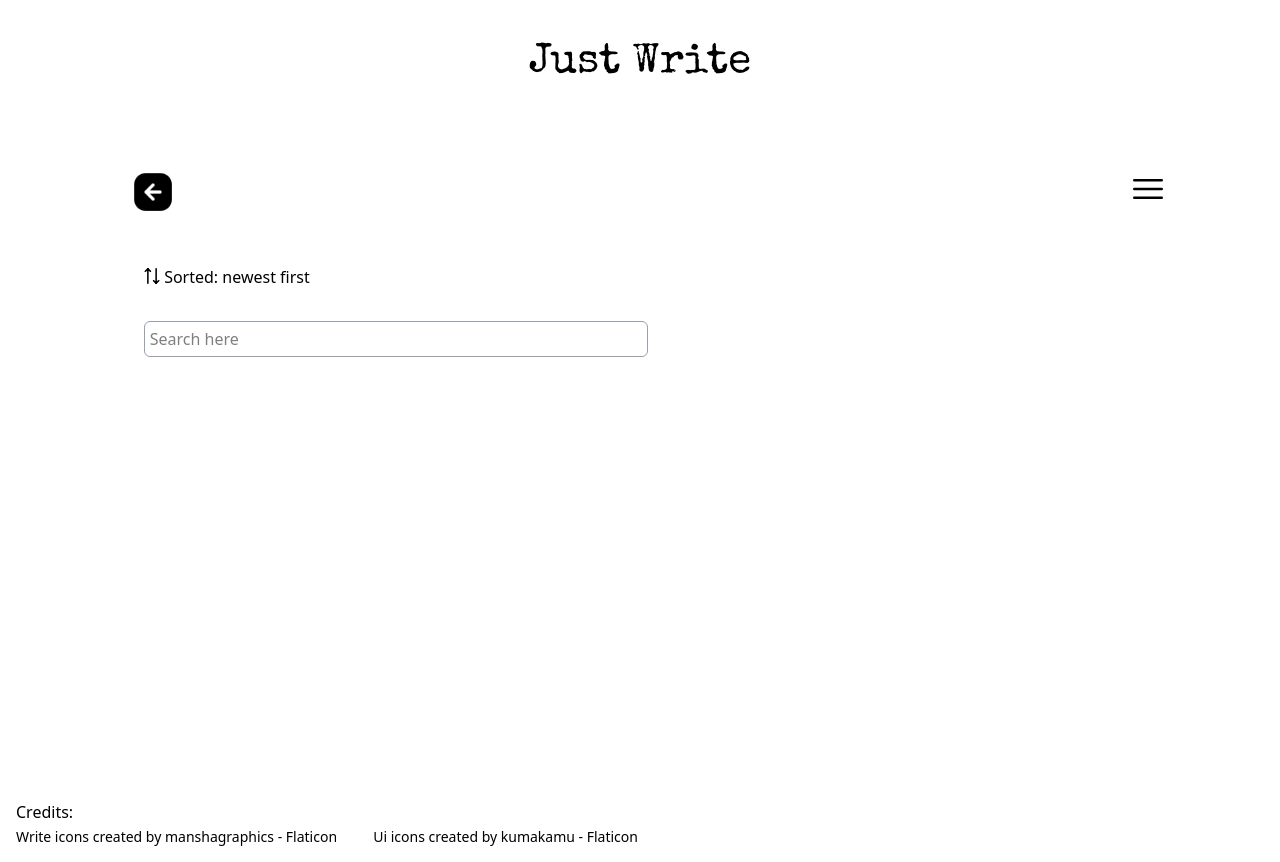
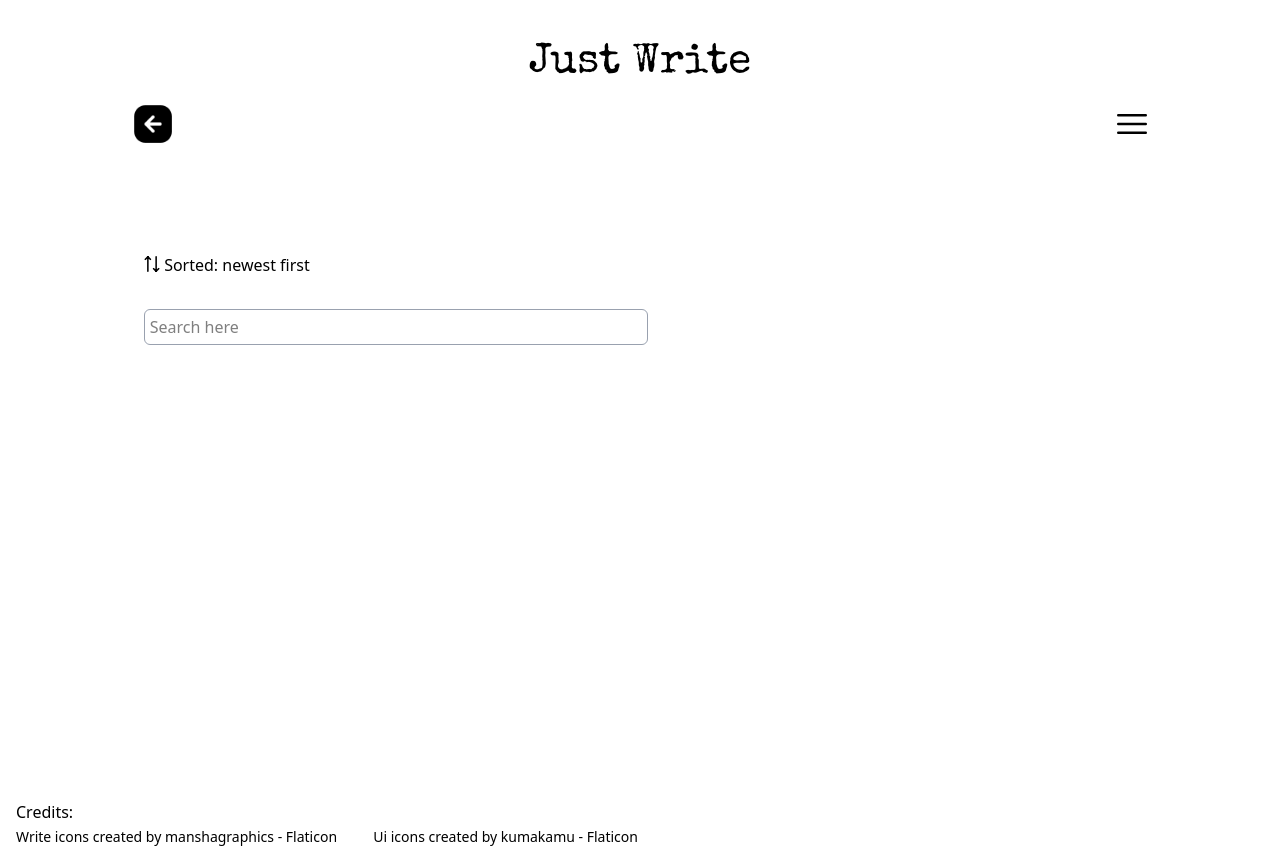
Before and after one commit to ofedchen/just-write, a Vue app: page /savedtexts in a window 1280 px wide. Built offline with nearby package versions, Linux system fonts and the light colour scheme.

Commit message:
more styling fixes: nav, font sizes

```diff
--- a/src/App.vue
+++ b/src/App.vue
@@ -11,27 +11,25 @@ const isActiveLink = (routePath) => {
 </script>
 
 <template>
+  <header class="py-8">
     <RouterLink to="/">
-    <h1 class="font-[Special_Elite] text-[42px] text-center py-8">
+      <h1 class="font-[Special_Elite] text-[42px] text-center">
         Just Write
       </h1>
     </RouterLink>
-  <nav class="flex justify-between items-center py-4 lg:py-6 px-8 h-auto">
+    <nav class="flex justify-between items-center py-2 md:pb-12 px-8 h-auto -mt-5">
       <RouterLink to="/" v-show="!isActiveLink('/')">
-      <img
-        src="../../assets/arrow.png"
-        alt="Go to homepage"
-        class="w-[50px] m-4"
-      />
+        <img src="../../assets/arrow.png" alt="Go to homepage" class="w-[50px] m-4" />
       </RouterLink>
       <!-- <RouterLink to="/savedtexts" class="ml-auto">
         <h2 class="font-[Overpass] text-[20px]">My saved writings</h2>
       </RouterLink> -->
-    <HamburgerMenu />
+      <HamburgerMenu class="ml-auto" />
       <!-- <RouterLink to="/login" class="ml-auto">
         <h2 class="font-[Overpass] text-[20px]">Profil</h2>
       </RouterLink> -->
     </nav>
+  </header>
   <RouterView />
 </template>
 
--- a/src/components/HamburgerMenu.vue
+++ b/src/components/HamburgerMenu.vue
@@ -12,7 +12,7 @@ const isMenuOpen = ref(false);
 <template>
 <nav>
       <div>
-        <button @click="toggleMenu">
+        <button @click="toggleMenu" class="cursor-pointer m-4">
         <svg v-if="!isMenuOpen" xmlns="http://www.w3.org/2000/svg" fill="none" viewBox="0 0 24 24" stroke-width="1.5" stroke="currentColor" class="size-10 cursor-pointer">
           <path stroke-linecap="round" stroke-linejoin="round" d="M3.75 6.75h16.5M3.75 12h16.5m-16.5 5.25h16.5" />
         </svg>
--- a/src/components/PromptGenerator.vue
+++ b/src/components/PromptGenerator.vue
@@ -18,11 +18,10 @@ const hidePrompt = () => {
 </script>
 
 <template>
-  <div v-show="!hidden" class="relative px-4 md:px-8 py-8 bg-gray-50/50 rounded-lg border border-gray-300">
+  <div v-show="!hidden" class="relative px-4 lg:px-8 py-8 bg-gray-50/50 rounded-lg border border-gray-300">
     <h2 class="font-[Overpass] text-[1.3em] font-semibold">Random Prompt</h2>
     <i class="pi pi-times p-5 cursor-pointer absolute -top-1 right-0" style="font-size: 1.6em" @click="hidePrompt"></i>
-    <!-- <span class="text-[1.6em] p-8 cursor-pointer absolute -top-4 right-0" @click="hidePrompt">&#x2715</span> -->
-    <p class="py-8 text-[1em]">{{ currentPrompt }}</p>
+    <p class="py-8 text-[1.1em]">{{ currentPrompt }}</p>
     <button @click="newPrompt"
       class="focus:outline-none text-[#212427] bg-yellow-400 hover:bg-yellow-500 focus:ring-2 focus:ring-yellow-300 font-medium rounded-lg text-sm px-5 py-2.5 me-2 mb-8 cursor-pointer">Change
       prompt</button>
--- a/src/components/Timer.vue
+++ b/src/components/Timer.vue
@@ -82,10 +82,10 @@ watch(
 
 <template>
   <div
-    class="font-[Special_Elite] bg-gray-800 text-white text-center rounded-lg text-lg font-semibold p-1.5 w-auto shadow-lg shadow-gray-900/50"
+    class="font-[Special_Elite] bg-gray-800 text-white text-center rounded-lg text-lg font-semibold p-2 w-auto shadow-lg shadow-gray-900/50"
     :class="{ 'bg-red-800': timerEnded }"
   >
-    <p v-if="!timerEnded">
+    <p v-if="!timerEnded" class="text-[1.12em]">
       {{ countDownMin }}<span class="text-sm text-gray-400">m</span> {{ ": " + countDownSec
       }}<span class="text-sm text-gray-400">s</span>
     </p>
--- a/src/views/HomeView.vue
+++ b/src/views/HomeView.vue
@@ -38,12 +38,12 @@ function handleText(userText) {
 </script>
 
 <template>
-  <main class="grid grid-cols-1 md:grid-cols-3 gap-4 py-4 px-4 md:px-[0.5em] mx-4">
+  <main class="grid grid-cols-1 lg:grid-cols-3 gap-4 py-4 px-4 lg:px-[0.5em] lg:mx-4">
     <PromptGenarator @newPrompt="generatePrompt" @hidePrompt="hidePromptTimer" :currentPrompt="randomPrompt"
       :hidden="hidden">
       <Timer :userStarted="writtenText" />
     </PromptGenarator>
     <Textfield :currentPrompt="randomPrompt" :hidden="hidden" @textStarted="handleText"
-      :class="hidden ? 'md:col-span-3' : 'md:col-span-2 md:row-span-2'" />
+      :class="hidden ? 'lg:col-span-3' : 'lg:col-span-2 lg:row-span-2'" />
   </main>
 </template>
--- a/src/views/MySavedTexts.vue
+++ b/src/views/MySavedTexts.vue
@@ -43,7 +43,7 @@ function sortTexts() {
 </script>
 
 <template>
-  <div class="container mx-12 flex flex-wrap gap-4 justify-start items-center w-full lg:-mt-2 lg:w-3/5 mb-8">
+  <div class="container mx-6 lg:mx-12 flex flex-wrap gap-4 justify-start items-center w-full lg:-mt-2 lg:w-3/5 mb-8">
     <div class="cursor-pointer p-4">
       <i class="pi pi-sort-alt" style="font-size: 1rem" @click="sortTexts">
         <span class="font-medium font-sans font-stretch-50%" v-show="!sorted"> Sorted: newest first</span>
@@ -53,8 +53,8 @@ function sortTexts() {
     <input type="text" name="" id="" v-model="searchValue" placeholder="Search here"
       class="rounded-md border border-gray-400 p-[0.3em] block mx-4 w-3/4" />
   </div>
-  <div class="container mx-12 px-4 py-4" v-for="text in filtered">
-    <h2 class="font-[Overpass] text-[18px] font-semibold">
+  <div class="container mx-6 lg:mx-12 px-4 py-4" v-for="text in filtered">
+    <h2 class="font-[Overpass] text-[1.2em] font-semibold">
       <span>{{ text.prompt }} </span>
     </h2>
     <h3>Date: {{ text.date }}</h3>
@@ -62,7 +62,7 @@ function sortTexts() {
       <p class="w-full max-w-[80%] py-4">{{ text.text.length > 150 ? (text.text.slice(0, 150) + "...") : text.text }}</p>
       <!-- read more button -->
       <button v-if="text.text.length > 150" @click="readMoreLess(text.id)"
-        class="underline bg-yellow-400 hover:bg-yellow-500 font-medium text-sm me-2 mb-2 cursor-pointer">
+        class="underline bg-yellow-400 hover:bg-yellow-500 font-medium text-[1.05em] me-2 mb-2 cursor-pointer">
         Read more
       </button>
     </div>
@@ -71,7 +71,7 @@ function sortTexts() {
     <div v-if="expandedText[text.id]">
       <p class="w-full max-w-[80%] py-4">{{ text.text }}</p>
       <button @click="readMoreLess(text.id)"
-        class="underline bg-yellow-400 hover:bg-yellow-500 font-medium text-sm me-2 mb-2 cursor-pointer">
+        class="underline bg-yellow-400 hover:bg-yellow-500 font-medium text-[1.05em] me-2 mb-2 cursor-pointer">
         Close
       </button>
     </div>
```
Lines whose indentation alone changed are shown as unchanged.
